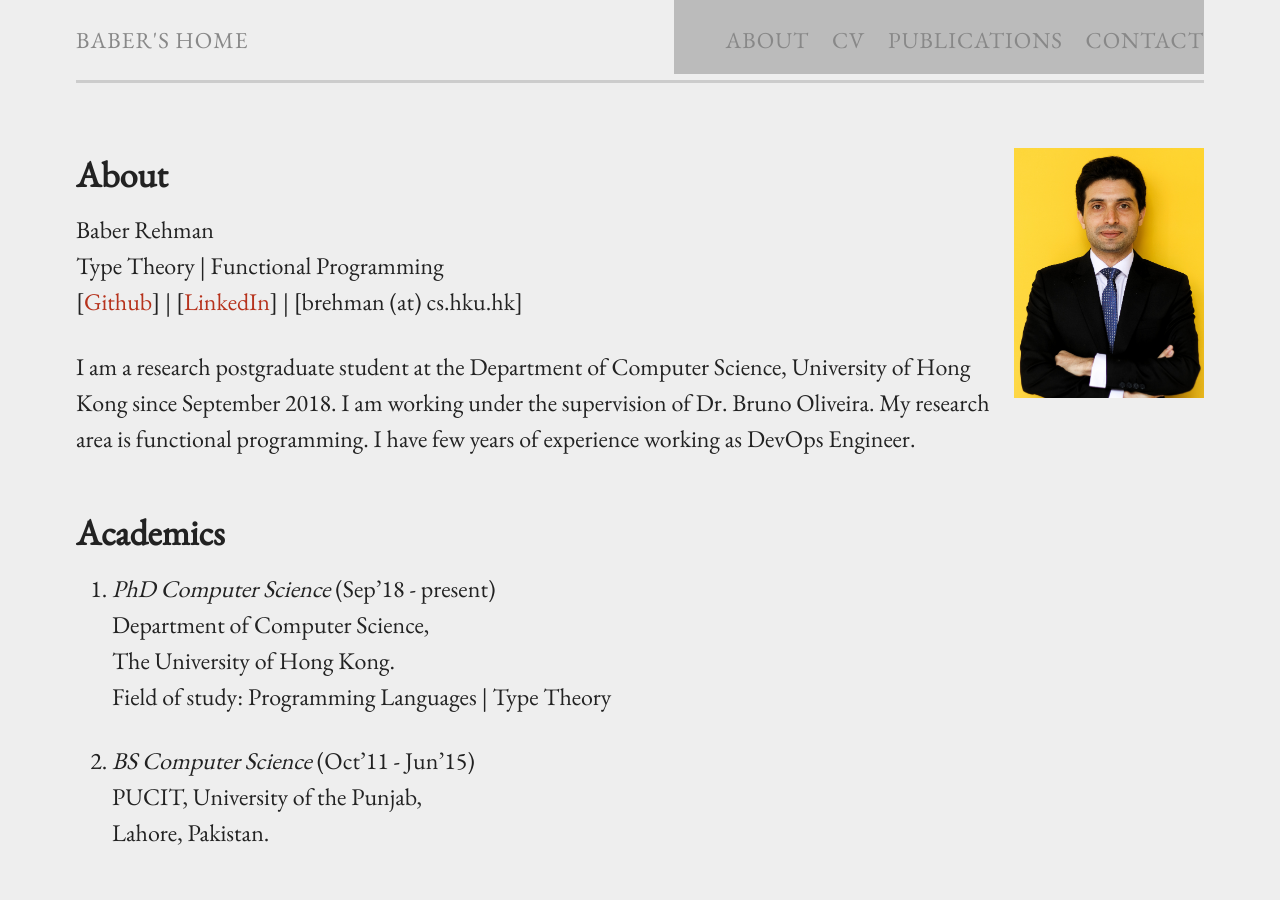
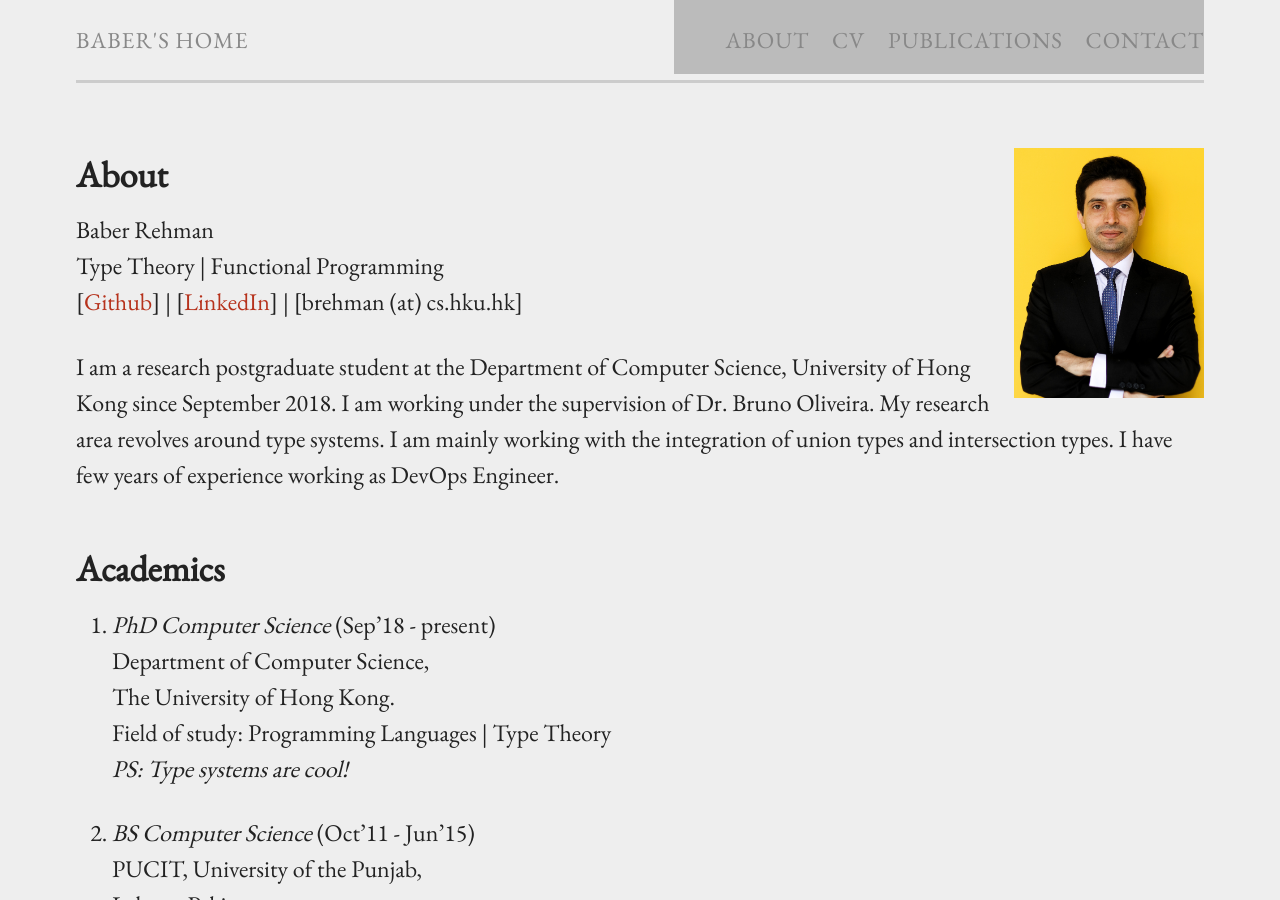
Before and after one commit to baberrehman/baberrehman.github.io, a Jekyll site: the page built from index.md, in a window 1280 px wide and 900 px high. Built offline with Jekyll 4.4.1, drawn with Linux system fonts in a browser that asks for light colours; some of the changed text lies outside the part shown.

```diff
--- a/index.md
+++ b/index.md
@@ -15,14 +15,17 @@ Type Theory | Functional Programming <br />
 [[Github](https://github.com/baberrehman/)] | [[LinkedIn](https://www.linkedin.com/in/baberrehman/)] | [brehman (at) cs.hku.hk]
 
 I am a research postgraduate student at the Department of Computer Science, University of Hong Kong since September 2018. I am working under the supervision of Dr. Bruno Oliveira.
-My research area is functional programming. I have few years of experience working as DevOps Engineer.
+My research area revolves around type systems.
+I am mainly working with the integration of union types and intersection types.
+I have few years of experience working as DevOps Engineer.
 
 ## Academics
 
 1. *PhD Computer Science* (Sep'18 - present) <br />
    Department of Computer Science, <br />
    The University of Hong Kong. <br />
-   Field of study: Programming Languages | Type Theory
+   Field of study: Programming Languages | Type Theory <br />
+   *PS: Type systems are cool!*
 
 2. *BS Computer Science* (Oct'11 - Jun'15) <br />
    PUCIT, University of the Punjab, <br />
```
Also changed, not shown: other parts of index.md (+7 -1 lines), 1 other file.
